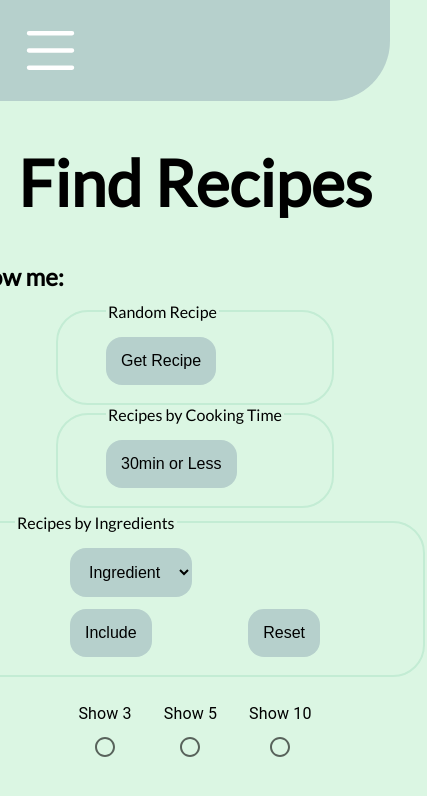
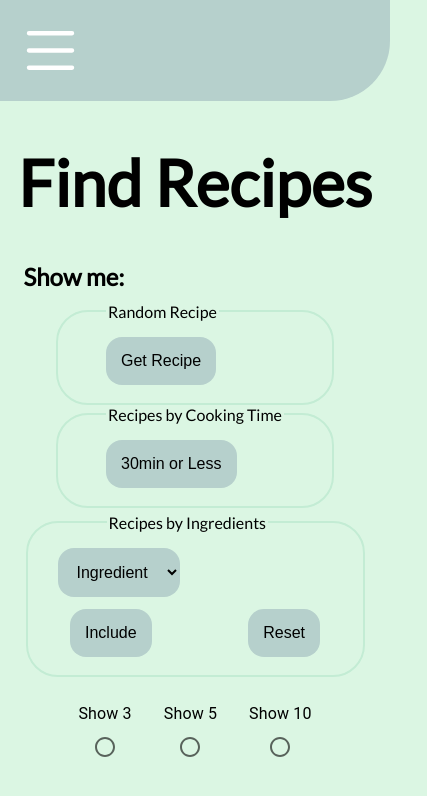
Before and after one commit to LoremakerEgg/recipe-collection-app, a Next.js app: page / in a window 390 px wide. Shown: the top 796 px of the page, 427 px wide, since content can reach past the window. Built offline with nearby package versions, Linux system fonts and the light colour scheme.

Commit message:
fixed mobile scaling on landing page

```diff
--- a/components/searchFilter.module.scss
+++ b/components/searchFilter.module.scss
@@ -77,6 +77,7 @@
         .inclusionField {
           @extend .fieldset;
           margin-bottom: 15px;
+          display: flex;
 
           .inclusionChoiceContainer {
             @extend .filterContainer;
@@ -125,5 +126,15 @@
     .filterContainer {
       flex-direction: column;
     }
+    .inclusionField {
+      padding-left: 0px !important;
+      padding-right: 0px !important;
+      .ingredientContainer {
+        padding-left: 0px !important;
+      }
+      .legend {
+        margin-left: 79px;
+      }
+    }
   }
 }
```
Also changed, not shown: 1 other file (tests, documents, lock files or other folders).
